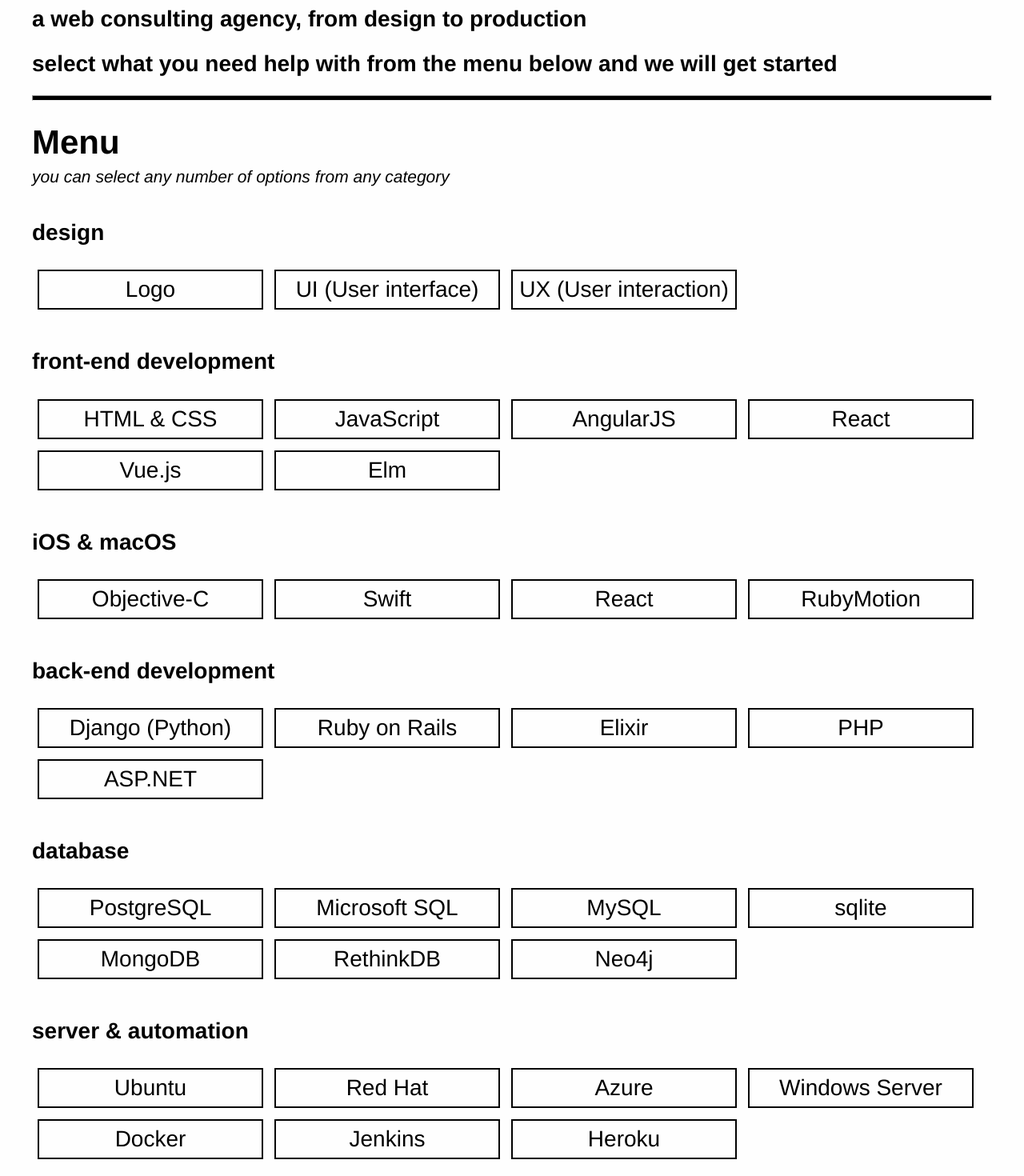
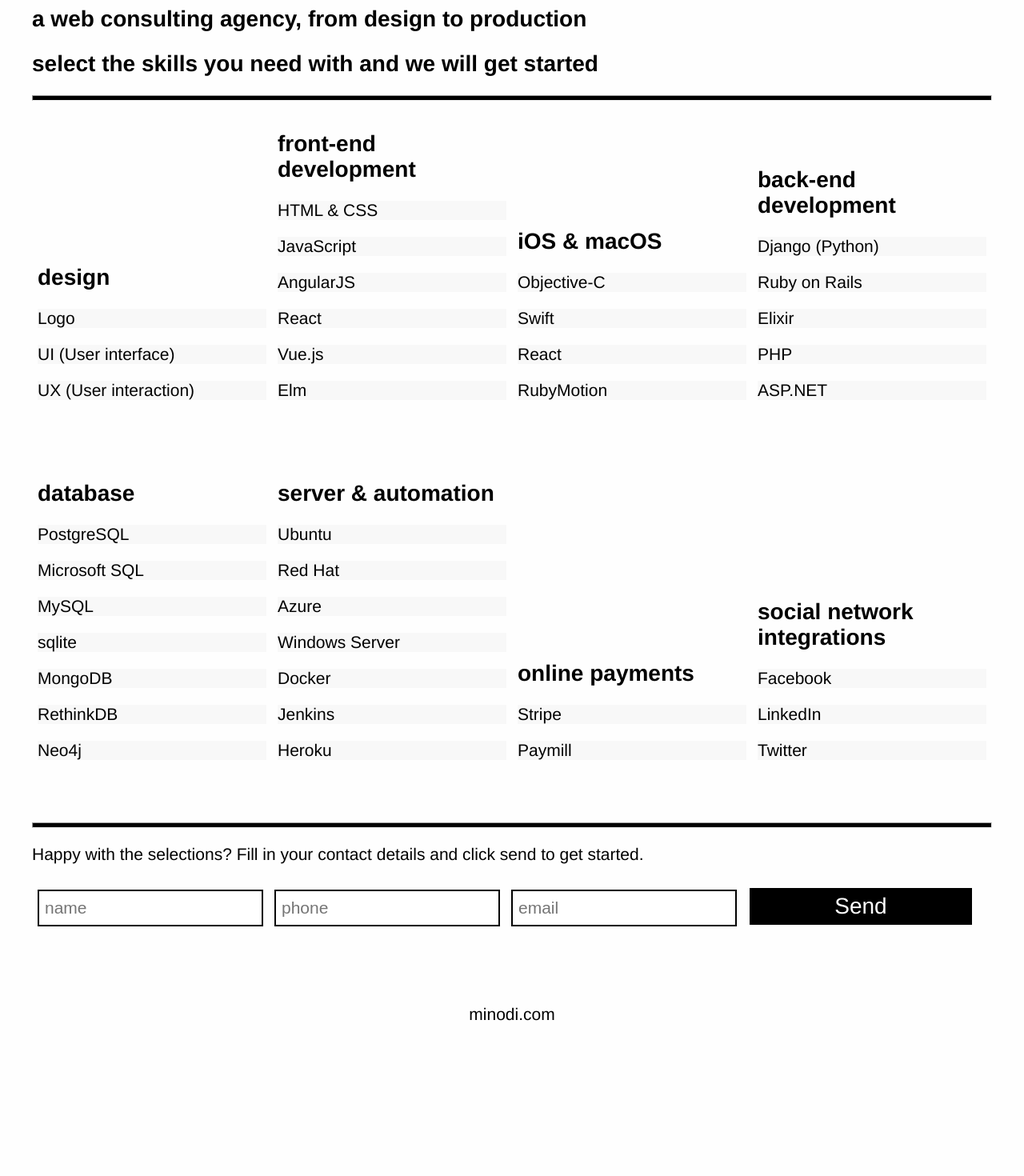
Before and after one commit to e0/minodi_old, a Vue app in the folder site/: page / in a window 1280 px wide. Shown: the part 140-1610 px from the top of the page at 80% size. After the commit the page ends 1456 px from the top, so only its background shows below. Built offline with nearby package versions, Linux system fonts and the light colour scheme.

Commit message:
Move skills to external file, use new layout

```diff
--- a/site/src/App.vue
+++ b/site/src/App.vue
@@ -36,18 +36,12 @@
   h2 {
     font-size: 28px;
   }
-
-  .subtitle {
-    margin-top: -21px;
-    margin-bottom: 42px;
-    font-style: italic;
-  }
 }
 
 @media all and (max-width: 1024px) {
   #app {
     max-width: 100%;
-    margin: 21px;
+    margin: 7px;
 
     h2 {
       font-size: 21px;
--- a/site/src/components/Home.vue
+++ b/site/src/components/Home.vue
@@ -3,13 +3,11 @@
     <h1>minodi</h1>
     <hr>
     <h2>a web consulting agency, from design to production</h2>
-    <h2>select what you need help with from the menu below and we will get started</h2>
+    <h2>select the skills you need with and we will get started</h2>
     <hr>
-    <h1>Menu</h1>
-    <p class="subtitle">you can select any number of options from any category</p>
     <div v-for="section in sections" class="section">
       <h2>{{ section.title }}</h2>
-      <span v-for="option in section.options" class="option">{{ option }}</span>
+      <p v-for="option in section.options" class="option">{{ option }}</p>
     </div>
     <hr>
     <div>
@@ -28,89 +26,15 @@
 </template>
 
 <script>
+
+import skills from '../skills'
+
 export default {
   name: 'home',
   data () {
     return {
-      sections: [
-        {
-          title: 'design',
-          options: [
-            'Logo',
-            'UI (User interface)',
-            'UX (User interaction)'
-          ]
-        },
-        {
-          title: 'front-end development',
-          options: [
-            'HTML & CSS',
-            'JavaScript',
-            'AngularJS',
-            'React',
-            'Vue.js',
-            'Elm'
-          ]
-        },
-        {
-          title: 'iOS & macOS',
-          options: [
-            'Objective-C',
-            'Swift',
-            'React',
-            'RubyMotion'
-          ]
-        },
-        {
-          title: 'back-end development',
-          options: [
-            'Django (Python)',
-            'Ruby on Rails',
-            'Elixir',
-            'PHP',
-            'ASP.NET'
-          ]
-        },
-        {
-          title: 'database',
-          options: [
-            'PostgreSQL',
-            'Microsoft SQL',
-            'MySQL',
-            'sqlite',
-            'MongoDB',
-            'RethinkDB',
-            'Neo4j'
-          ]
-        },
-        {
-          title: 'server & automation',
-          options: [
-            'Ubuntu',
-            'Red Hat',
-            'Azure',
-            'Windows Server',
-            'Docker',
-            'Jenkins',
-            'Heroku'
-          ]
-        },
-        {
-          title: 'online payments',
-          options: [
-            'Stripe',
-            'Paymill'
-          ]
-        },
-        {
-          title: 'social network integrations',
-          options: [
-            'Facebook',
-            'LinkedIn',
-            'Twitter'
-          ]
-        }
-      ]
+      selections: {},
+      sections: skills
     }
   }
 }
@@ -125,30 +49,32 @@
 }
 
 .section {
+  display: inline-block;
+  width: calc(25% - 14px);
+  padding: 7px;
   margin-bottom: 42px;
-}
 
-.option, form input, form a {
-  display: inline-block;
-  width: calc(25% - 18px);
-  cursor: pointer;
-  margin: 7px;
-  padding: 7px;
-  text-align: center;
-  border: 2px solid;
-  box-sizing: border-box;
-  border-radius: 0;
-}
+  .option {
+    background-color: #f8f8f8;
 
-.option {
-  font-size: 28px;
-
-  &:hover {
-    background-color: #acdfac;
+    &:hover {
+      cursor: pointer;
+      background-color: #acdfac;
+    }
   }
 }
 
 form {
+  input, a {
+    display: inline-block;
+    width: calc(25% - 18px);
+    margin: 7px;
+    padding: 7px;
+    border: 2px solid;
+    box-sizing: border-box;
+    border-radius: 0;
+  }
+
   input {
     font-size: 21px;
     line-height: 28px;
@@ -158,6 +84,7 @@
     color: #fefefe;
     background-color: #000;
     font-size: 28px;
+    text-align: center;
     line-height: 32px;
     text-decoration: none;
   }
@@ -171,9 +98,13 @@
 }
 
 @media all and (max-width: 1024px) {
-  .option, form input, form a {
+  .section {
+    padding: 0;
+  }
+  .section, form input, form a {
     display: block;
     width: 100%;
+    margin: 0 0 7px 0;
   }
 }
 
--- /dev/null
+++ b/site/src/skills.js
@@ -0,0 +1,81 @@
+const skills = [
+  {
+    title: 'design',
+    options: [
+      'Logo',
+      'UI (User interface)',
+      'UX (User interaction)'
+    ]
+  },
+  {
+    title: 'front-end development',
+    options: [
+      'HTML & CSS',
+      'JavaScript',
+      'AngularJS',
+      'React',
+      'Vue.js',
+      'Elm'
+    ]
+  },
+  {
+    title: 'iOS & macOS',
+    options: [
+      'Objective-C',
+      'Swift',
+      'React',
+      'RubyMotion'
+    ]
+  },
+  {
+    title: 'back-end development',
+    options: [
+      'Django (Python)',
+      'Ruby on Rails',
+      'Elixir',
+      'PHP',
+      'ASP.NET'
+    ]
+  },
+  {
+    title: 'database',
+    options: [
+      'PostgreSQL',
+      'Microsoft SQL',
+      'MySQL',
+      'sqlite',
+      'MongoDB',
+      'RethinkDB',
+      'Neo4j'
+    ]
+  },
+  {
+    title: 'server & automation',
+    options: [
+      'Ubuntu',
+      'Red Hat',
+      'Azure',
+      'Windows Server',
+      'Docker',
+      'Jenkins',
+      'Heroku'
+    ]
+  },
+  {
+    title: 'online payments',
+    options: [
+      'Stripe',
+      'Paymill'
+    ]
+  },
+  {
+    title: 'social network integrations',
+    options: [
+      'Facebook',
+      'LinkedIn',
+      'Twitter'
+    ]
+  }
+]
+
+export default skills
```
